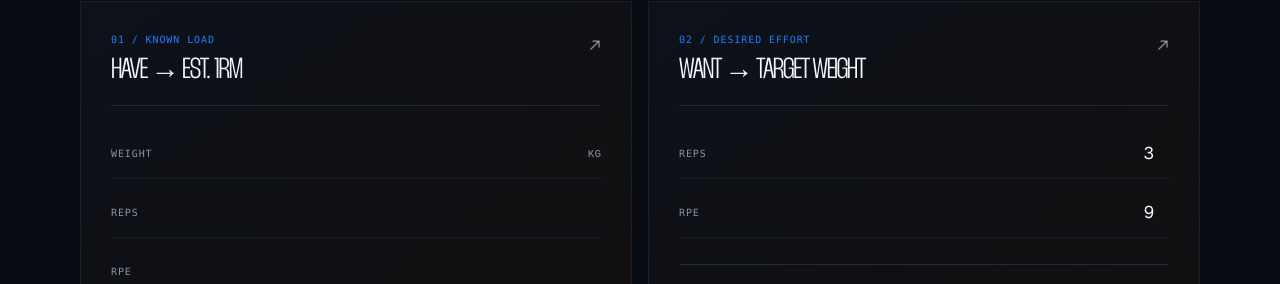
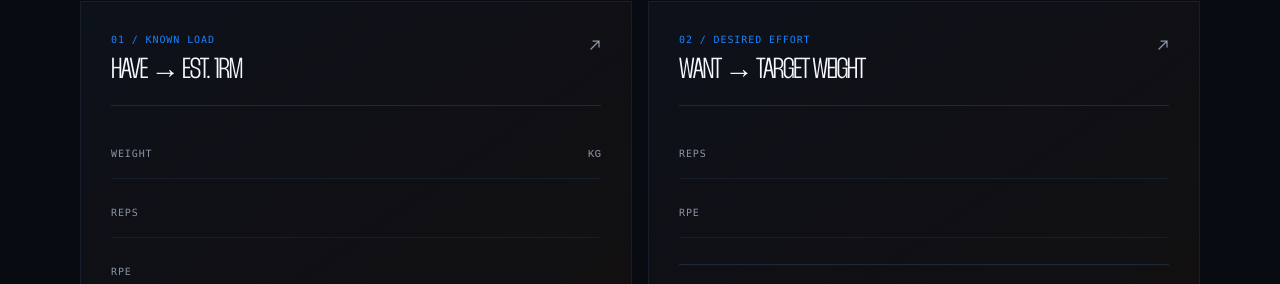
Before and after one commit to mauromltn/rpe-load-calculator, a Next.js app: page / in a window 1280 px wide. Shown: the part 449-733 px from the top of the page. Built offline with nearby package versions, Linux system fonts and the light colour scheme.

Commit message:
Remove default input values
V0-Chat-Id: jyfpAoBgQjd

```diff
--- a/components/rpe-calculator.tsx
+++ b/components/rpe-calculator.tsx
@@ -22,15 +22,15 @@ export function RpeCalculator() {
   const [haveWeight, setHaveWeight] = useState<number | ''>('')
   const [haveReps, setHaveReps] = useState<number | ''>('')
   const [haveRpe, setHaveRpe] = useState<number | ''>('')
-  const [wantReps, setWantReps] = useState(3)
-  const [wantRpe, setWantRpe] = useState(9)
+  const [wantReps, setWantReps] = useState<number | ''>('')
+  const [wantRpe, setWantRpe] = useState<number | ''>('')
   const [trainingMax, setTrainingMax] = useState(100)
   const [trainingPercentage, setTrainingPercentage] = useState(70)
 
   const oneRepMax = useMemo(() => estimatedOneRepMax(Number(haveWeight), Number(haveReps), Number(haveRpe)), [haveWeight, haveReps, haveRpe])
   const haveValid = haveWeight !== '' && haveReps !== '' && haveRpe !== '' && isValidInput(haveWeight, haveReps, haveRpe)
-  const wantValid = wantReps > 0 && Number.isInteger(wantReps) && wantRpe > 0 && percentage(wantReps, wantRpe) > 0
-  const wantWeight = wantValid && oneRepMax > 0 ? targetWeight(oneRepMax, wantReps, wantRpe) : 0
+  const wantValid = wantReps !== '' && wantRpe !== '' && wantReps > 0 && Number.isInteger(wantReps) && wantRpe > 0 && percentage(wantReps, wantRpe) > 0
+  const wantWeight = wantValid && oneRepMax > 0 ? targetWeight(oneRepMax, Number(wantReps), Number(wantRpe)) : 0
   const increment = unit === 'kg' ? 2.5 : 5
   const setWeight = trainingMax > 0 && trainingPercentage > 0 ? trainingMax * trainingPercentage / 100 : 0
 
```
